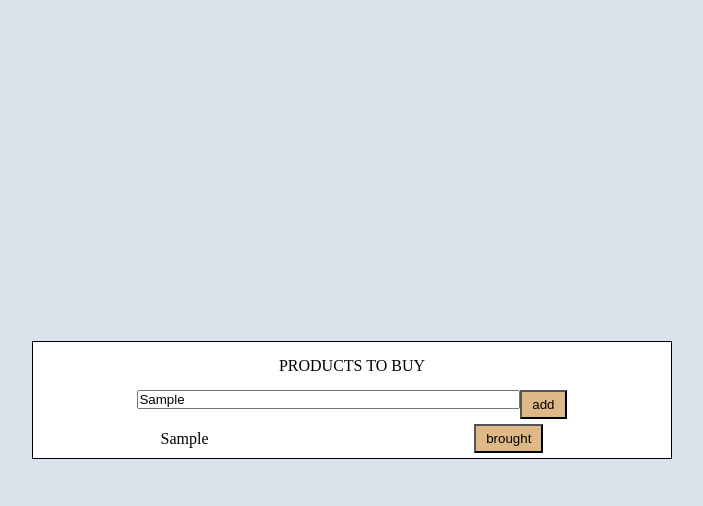
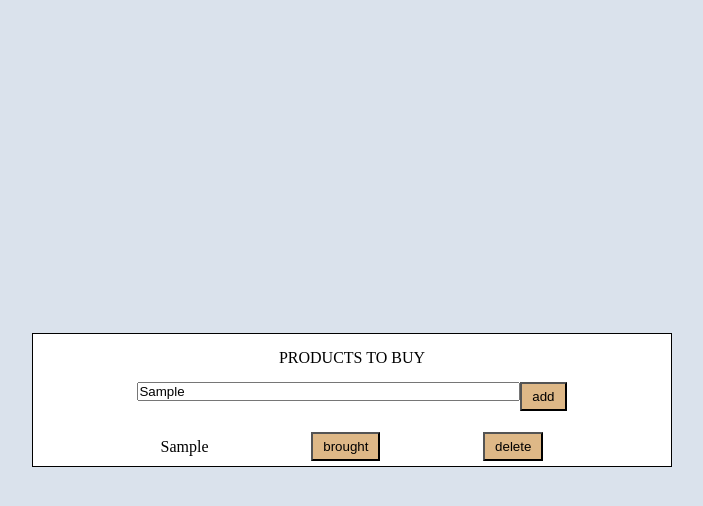
Before and after one commit to almeidaleandro28/shopping_list, a website: page index.html in a window 1280 px wide. Both pictures are taken after typing "Sample" into the empty fields and a click on the button "add". Shown: the whole page, without its empty margins (288-991 px from the left). Drawn offline with Linux system fonts and the light colour scheme.

Commit message:
create btn delete

```diff
--- a/src/js/index.js
+++ b/src/js/index.js
@@ -7,8 +7,12 @@ const createBtnBought = ( ) => {
 	return btn;
 }
 
-const createBtnFinished =  () => {
+const createBtndelete=  () => {
+	const btn = document.createElement("button");
+	btn.innerHTML = "delete";
+	btn.classList.add("btn");
 
+	return btn;
 }
 
 
@@ -21,7 +25,9 @@ const createProduct = ( ) => {
 
 	li.innerHTML = `<p>${product}</p>`;
 	li.classList.add("box_item");
+
 	li.append( createBtnBought());
+	li.append( createBtndelete());
 
 	console.log( createBtnBought());
 	return list.appendChild( li );
--- a/src/scss/_box.scss
+++ b/src/scss/_box.scss
@@ -30,6 +30,7 @@
 .box_list {
   display: flex;
   flex-direction: column;
+  margin-top: 1em;
 
 
 }
```
Also changed, not shown: src/css/style.css.
